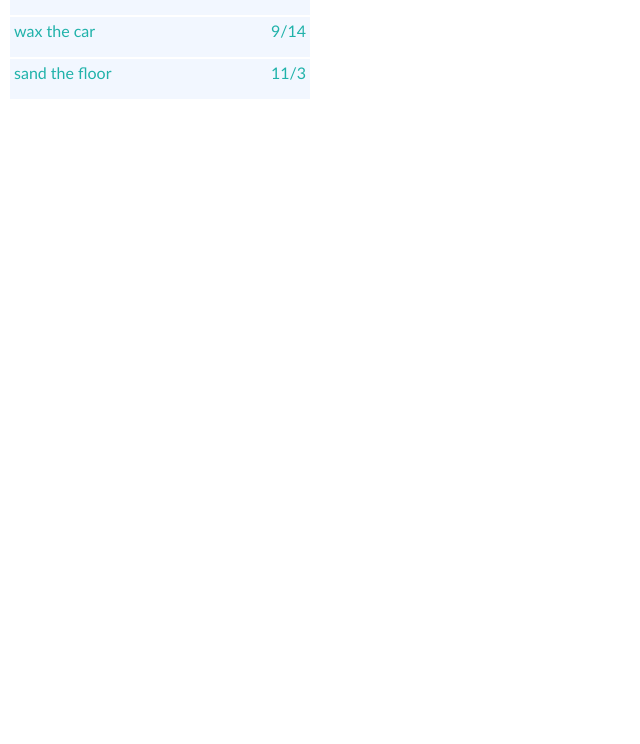
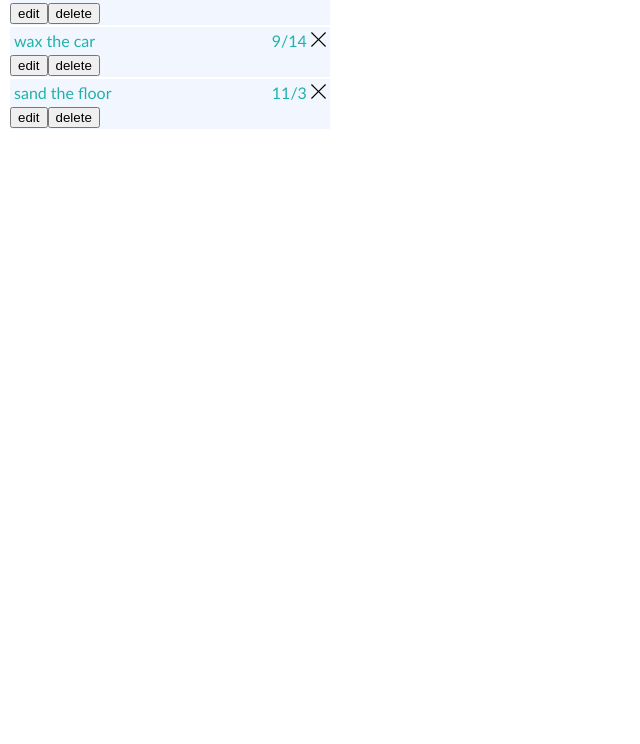
Before and after one commit to tonytrivi/ToDoList, a React app: page / in a window 1280 px wide. Shown: the part 56-800 px from the top of the page, without its empty margins (0-640 px from the left). Built offline with nearby package versions, Linux system fonts and the light colour scheme.

Commit message:
added delete icon

```diff
--- a/components/tasklistitem.js
+++ b/components/tasklistitem.js
@@ -6,7 +6,14 @@ export default class TaskListItem extends React.Component {
             <div className="task-item-container">
                 <div className="task-item">
                     <span className="task-item-desc">{this.props.desc}</span>
-                    <span className="task-item-desc right">{this.props.time.getMonth()}/{this.props.time.getDate()}</span>
+                    <span className="task-item-desc right">{this.props.time.getMonth()}/{this.props.time.getDate()} <img src="../resources/images/cross.svg" alt="delete" height="15" width="15" /></span>
+                </div>
+                <div>
+
+                </div>
+                <div>
+                    <button>edit</button>
+                    <button>delete</button>
                 </div>
             </div>
         );
--- a/styles.css
+++ b/styles.css
@@ -11,8 +11,8 @@
 
 .task-item-container {
     background-color: #f2f7ff;
-    width: 300px;
-    height: 40px;
+    width: 320px;
+    height: 50px;
     border-style: solid;
     border-color: white;
     border-top: none;
```
Also changed, not shown: resources/images/cross.svg (added), 2 other files.
